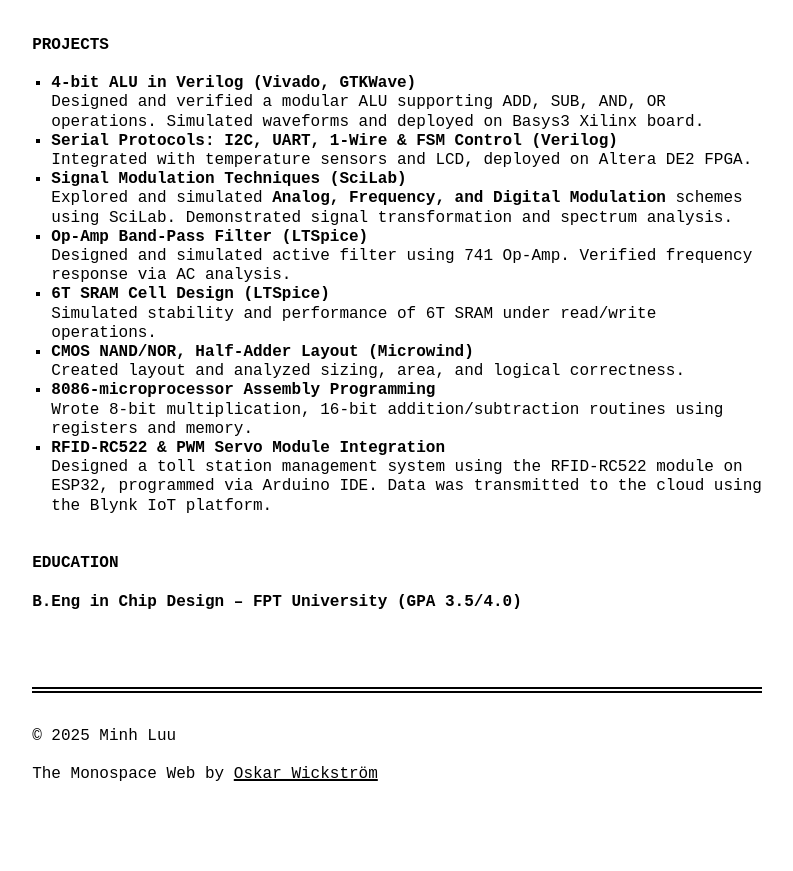
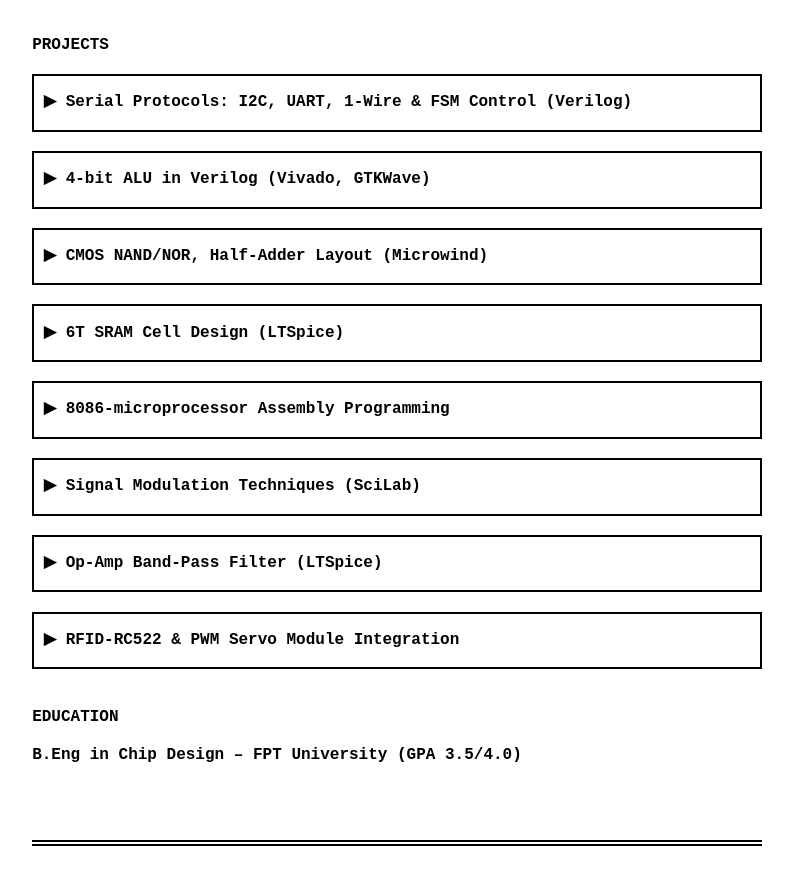
Before and after one commit to minhhluu/subdo_cv, a website: page index.html in a window 1280 px wide. Shown: the part 905-1776 px from the top of the page, without its empty margins (243-1036 px from the left). Before the commit the page ends 1728 px from the top, so only its background shows below. Drawn offline with Linux system fonts and the light colour scheme; a web font is replaced by a local one.

Commit message:
update content

```diff
--- a/index.html
+++ b/index.html
@@ -95,42 +95,20 @@
   </li>
 </ul>
 
-
-
 <h2 id="projects">Projects</h2>
-<ul class="incremental">
-  <li><strong>4-bit ALU in Verilog (Vivado, GTKWave)</strong><br/>Designed and verified a modular ALU supporting ADD, SUB, AND, OR operations. Simulated waveforms and deployed on Basys3 Xilinx board.</li>
-  <li><strong>Serial Protocols: I2C, UART, 1-Wire & FSM Control (Verilog)</strong><br/>Integrated with temperature sensors and LCD, deployed on Altera DE2 FPGA.</li>
-  <li><strong>Signal Modulation Techniques (SciLab)</strong><br/>Explored and simulated <strong>Analog, Frequency, and Digital Modulation</strong> schemes using SciLab. Demonstrated signal transformation and spectrum analysis.</li>
-  <li><strong>Op-Amp Band-Pass Filter (LTSpice)</strong><br/>Designed and simulated active filter using 741 Op-Amp. Verified frequency response via AC analysis.</li>
-  <li><strong>6T SRAM Cell Design (LTSpice)</strong><br/>Simulated stability and performance of 6T SRAM under read/write operations.</li>
-  <li><strong>CMOS NAND/NOR, Half-Adder Layout (Microwind)</strong><br/>Created layout and analyzed sizing, area, and logical correctness.</li>
-  <li><strong>8086-microprocessor Assembly Programming</strong><br/>Wrote 8-bit multiplication, 16-bit addition/subtraction routines using registers and memory.</li>
-  <li><strong>RFID-RC522 & PWM Servo Module Integration</strong><br/>Designed a toll station management system using the RFID-RC522 module on ESP32, programmed via Arduino IDE. Data was transmitted to the cloud using the Blynk IoT platform.</li>
-</ul>
+<details><summary> Serial Protocols: I2C, UART, 1-Wire & FSM Control (Verilog)</summary><p>DIntegrated with temperature sensors and LCD, deployed on Altera DE2 FPGA.</p></details>
+<details><summary> 4-bit ALU in Verilog (Vivado, GTKWave)</summary><p>Designed and verified a modular ALU supporting ADD, SUB, AND, OR operations. Simulated waveforms and deployed on Basys3 Xilinx board.</p></details>
+<details><summary> CMOS NAND/NOR, Half-Adder Layout (Microwind)</summary><p>Created layout and analyzed sizing, area, and logical correctness.</p></details>
+<details><summary> 6T SRAM Cell Design (LTSpice)</summary><p>Simulated stability and performance of 6T SRAM under read/write operations.</p></details>
+<details><summary> 8086-microprocessor Assembly Programming</summary><p>Wrote 8-bit multiplication, 16-bit addition/subtraction routines using registers and memory.</p></details>
+<details><summary> Signal Modulation Techniques (SciLab)</summary><p>Explored and simulated <strong>Analog, Frequency, and Digital Modulation</strong> schemes using SciLab. Demonstrated signal transformation and spectrum analysis.</p></details>
+<details><summary> Op-Amp Band-Pass Filter (LTSpice)</summary><p>Designed and simulated active filter using 741 Op-Amp. Verified frequency response via AC analysis.</p></details>
+<details><summary> RFID-RC522 & PWM Servo Module Integration</summary><p>Designed a toll station management system using the RFID-RC522 module on ESP32, programmed via Arduino IDE. Data was transmitted to the cloud using the Blynk IoT platform.</p></details>
 
 <h2 id="education">Education</h2>
 
 <p><strong>B.Eng in Chip Design – FPT University (GPA 3.5/4.0)</strong></p>
-
-<!-- <h3>Semester 1: Foundations & Programming Integration – GPA 3.5/4.0</h3>
-<ul class="incremental">
-  <li>Hardware programming using <strong>C</strong> and <strong>8086 Assembly</strong></li>
-  <li>Core knowledge of automation and embedded systems</li>
-  <li>Digital & analog circuit fundamentals: ROM, RAM, Flip-Flops (SR, JK, D, T)</li>
-  <li>Introduction to EDA tools: <strong>LTSpice, Proteus</strong></li>
-</ul>
-
-<h3>Semester 2: Systems & RTL Design – GPA 3.72/4.0</h3>
-<ul class="incremental">
-  <li>Designed and simulated a <strong>4-bit ALU</strong> from scratch (Verilog)</li>
-  <li>Implemented <strong>I2C, UART, 1-Wire</strong> communication on FPGA (Zynq-7000)</li>
-  <li>Simulated <strong>6T SRAM cells</strong> and op-amp filters in LTSpice</li>
-  <li>Created CMOS <strong>NAND, NOR, MUX, Half-Adder</strong> layouts in Microwind</li>
-  <li>RTL design and integration using <strong>Vivado, Verilog</strong></li>
-</ul> -->
 </br>
-
 <hr>
 © 2025 Minh Luu
 <p> The Monospace Web by <a href="https://github.com/owickstrom/the-monospace-web">Oskar Wickström</a></p>
```
